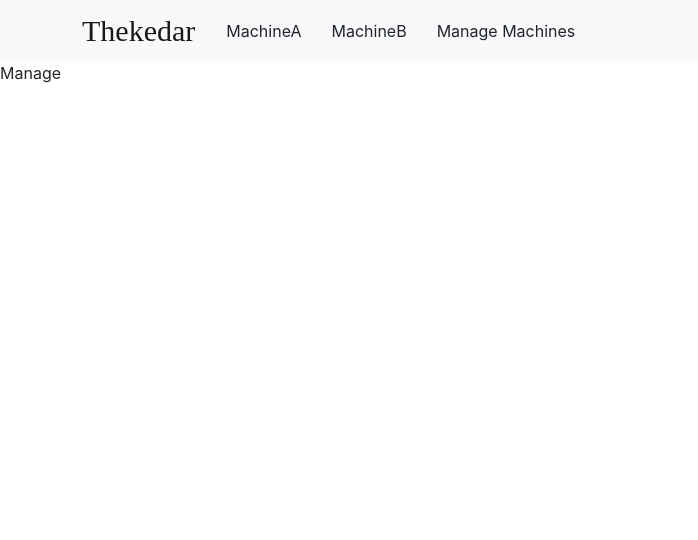
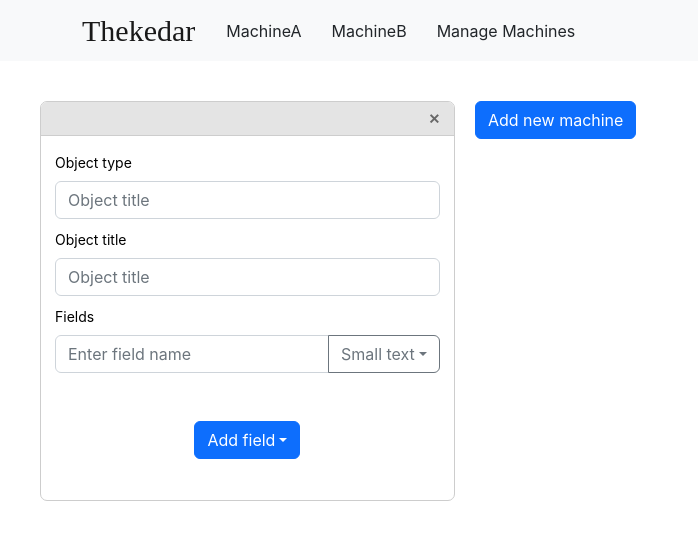
Before and after one commit to sourabkapoor/Thekedar, a React (Create React App) app: page /manage in a window 1280 px wide. Shown: the top 540 px of the page, without its empty margins (0-698 px from the left). Built offline with nearby package versions, Linux system fonts and the light colour scheme; a web font is replaced by a local one.

Commit message:
Added machine form creating

```diff
--- a/package.json
+++ b/package.json
@@ -7,6 +7,7 @@
     "@testing-library/react": "^13.3.0",
     "@testing-library/user-event": "^13.5.0",
     "bootstrap": "^5.1.3",
+    "nanoid": "^4.0.0",
     "react": "^18.2.0",
     "react-bootstrap": "^2.4.0",
     "react-dom": "^18.2.0",
--- a/public/index.html
+++ b/public/index.html
@@ -17,12 +17,7 @@
     <link rel="manifest" href="%PUBLIC_URL%/manifest.json" />
 
       <!-- Bootstrap -->
-      <link
-        rel="stylesheet"
-        href="https://cdn.jsdelivr.net/npm/bootstrap@5.1.3/dist/css/bootstrap.min.css"
-        integrity="sha384-1BmE4kWBq78iYhFldvKuhfTAU6auU8tT94WrHftjDbrCEXSU1oBoqyl2QvZ6jIW3"
-        crossorigin="anonymous"
-      />
+      <link href="https://cdn.jsdelivr.net/npm/bootstrap@5.2.0-beta1/dist/css/bootstrap.min.css" rel="stylesheet" integrity="sha384-0evHe/X+R7YkIZDRvuzKMRqM+OrBnVFBL6DOitfPri4tjfHxaWutUpFmBp4vmVor" crossorigin="anonymous">
 
       <!-- google fonts -->
       <link rel="preconnect" href="https://fonts.googleapis.com">
--- a/src/App.js
+++ b/src/App.js
@@ -2,7 +2,7 @@ import { Route, Routes } from 'react-router-dom';
 import ControlNavbar from './components/controlNavbar/controlNavbar';
 import Home from './components/home/home';
 import Machine from './components/machine/machine';
-import ManageMachines from './components/manageMachines/managemachines';
+import ManageMachines from './components/manageMachines/manageMachines';
 
 function App() {
   return (
--- /dev/null
+++ b/src/components/formComponents/addFieldBtn/addFieldBtn.js
@@ -0,0 +1,17 @@
+import { Dropdown, DropdownButton } from "react-bootstrap"
+
+const AddFieldBtn = (props) => {
+
+  const addField = (fieldType) => {
+    props.newField(fieldType)
+  }
+
+  return <DropdownButton className="mt-5 d-flex justify-content-center" id="dropdown-basic-button" title="Add field">
+    <Dropdown.Item onClick={() => addField("Small text")}>Small text</Dropdown.Item>
+    <Dropdown.Item onClick={() => addField("Long text")}>Long text</Dropdown.Item>
+    <Dropdown.Item onClick={() => addField("Number")}>Number</Dropdown.Item>
+    <Dropdown.Item onClick={() => addField("Date")}>Date</Dropdown.Item>
+  </DropdownButton>
+}
+
+export default AddFieldBtn
--- /dev/null
+++ b/src/components/formComponents/inputTypeDropDown/inputTypeDropDown.js
@@ -0,0 +1,81 @@
+import { InputGroup, Form, Dropdown, DropdownButton } from "react-bootstrap";
+const { useState } = require("react");
+
+const InputTypeDropDown = (props) => {
+  const [activeType, setActive] = useState(props.fieldType);
+  const [inputValue, setinputValue] = useState(props.text)
+
+  const changeFieldtype = (newType) => {
+    setActive(newType)
+    setinputValue("")
+  }
+
+  const inputValueChange = (value) => {
+    setinputValue(value.value)
+    props.valueChange(value)
+  }
+
+  return (
+    <>
+      <InputGroup className="mb-3">
+        {  activeType === "Small text" ?
+         <Form.Control
+            value={inputValue}
+            placeholder="Enter field name"
+            type="text"
+            onChange={(e) => inputValueChange(e.target)}
+          />
+          :
+          activeType === "Long text" ?
+          <Form.Control
+            value={inputValue}
+            placeholder="Enter field name"
+            type="textArea"
+            onChange={(e) => inputValueChange(e.target)}
+          />
+          :
+          activeType === "Number" ?
+          <Form.Control
+            value={inputValue}
+            placeholder="Enter field name"
+            type="number"
+            onChange={(e) => inputValueChange(e.target)}
+          />
+          :
+          <Form.Control
+            value={inputValue}
+            placeholder="Enter field name"
+            type="date"
+            onChange={(e) => inputValueChange(e.target)}
+          />
+
+        }
+
+        <DropdownButton
+          variant="outline-secondary"
+          title={activeType}
+          id="formTypeSelect"
+          align="end"
+        >
+          <Dropdown.Item onClick={() => changeFieldtype("Small text")}>
+            Small text
+          </Dropdown.Item>
+          <Dropdown.Item onClick={() => changeFieldtype("Long text")}>
+            Long text
+          </Dropdown.Item>
+          <Dropdown.Item onClick={() => changeFieldtype("Number")}>
+            Number
+          </Dropdown.Item>
+          <Dropdown.Item onClick={() => changeFieldtype("Date")}>
+            Date
+          </Dropdown.Item>
+          <Dropdown.Item onClick={() => props.removeFiled(props.fieldId)}>
+            Remove
+          </Dropdown.Item>
+        </DropdownButton>
+      </InputGroup>
+    </>
+  );
+};
+
+export default InputTypeDropDown;
--- /dev/null
+++ b/src/components/formComponents/textField/textFiled.js
@@ -0,0 +1,17 @@
+import { Form } from "react-bootstrap";
+
+const TextFiled = (props) => {
+
+  return <Form.Group className="mb-2">
+    <Form.Label>{props.formLabel}</Form.Label>
+    <Form.Control
+      id={props.id}
+      type="text"
+      value={props.value}
+      placeholder="Object title"
+      onChange={props.inputChange}
+    />
+  </Form.Group>
+}
+
+export default TextFiled;
--- /dev/null
+++ b/src/components/machineForm/machineForm.js
@@ -0,0 +1,91 @@
+import { useState } from "react"
+import { Form } from "react-bootstrap"
+import AddFieldBtn from "../formComponents/addFieldBtn/addFieldBtn"
+import InputTypeDropDown from "../formComponents/inputTypeDropDown/inputTypeDropDown"
+import TextFiled from "../formComponents/textField/textFiled"
+import "./machineForm.scss"
+import { nanoid } from 'nanoid'
+
+const MachineForm = () => {
+  const [name, setname] = useState("")
+  const [typeName, setTypeName] = useState("")
+  const [formFields, setFormFields] = useState([ { "id": nanoid(), "type": "Small text" } ])
+
+  const inputChange = (e) => {
+    let textvalue = e.target.value
+    if(e.target.id === "objectType") {
+      setTypeName(textvalue)
+    }
+    else if(e.target.id === "objectTitle") {
+      setname(textvalue)
+    }
+  }
+
+  const fieldValueChange = (newValue) => {
+    console.log("value is: ", newValue)
+    return true
+  }
+
+  const addNewField = (type) => {
+    setFormFields([...formFields, {id: nanoid(), type: type}])
+  }
+
+  const fieldRemove = (removeFieldId) => {
+    setFormFields(formFields.filter(fields => fields.id !== removeFieldId))
+  }
+
+
+  return <div className="machineFormContr">
+    <div className="machineHeadingCntr">
+      <div style={{fontSize: 18}}>{typeName}</div>
+
+      <div className="deleteBtn">&#x2715;</div>
+    </div>
+    <div className="machineBodyCntr">
+      <Form>
+        {/* Object type */}
+        <TextFiled
+          id="objectType"
+          formLabel="Object type"
+          value={typeName}
+          inputChange={inputChange}
+        />
+
+        {/* object title */}
+        <TextFiled
+          id="objectTitle"
+          formLabel="Object title"
+          value={name}
+          inputChange={inputChange}
+        />
+
+        { formFields.length > 0 &&
+          <Form.Group className="mb-2">
+            <Form.Label>Fields</Form.Label>
+
+            { formFields.map(field => {
+                return <div key={"formField" + field.id}>
+                  <InputTypeDropDown
+                    text=""
+                    fieldId={field.id}
+                    fieldType={field.type}
+                    valueChange={(changedValue) => fieldValueChange(changedValue.value)}
+                    removeFiled={(id) => fieldRemove(id)}
+                  />
+                </div>
+              })
+            }
+          </Form.Group>
+        }
+
+        {/* Add a new field */}
+        <AddFieldBtn
+          newField={(fieldType) => addNewField(fieldType)}
+        />
+
+      </Form>
+    </div>
+  </div>
+}
+
+export default MachineForm
--- /dev/null
+++ b/src/components/machineForm/machineForm.scss
@@ -0,0 +1,28 @@
+.machineFormContr {
+  border: 1px solid #cdcdcd;
+  border-radius: 7px;
+  margin: 10px;
+  min-height: 400px;
+  min-width: 200px;
+  overflow: hidden;
+
+  .machineHeadingCntr {
+    background: rgb(228, 228, 228);
+    border-bottom: 1px solid #cdcdcd;
+    display: flex;
+    justify-content: space-between;
+    align-items: center;
+    padding: 3px 14px;
+    min-height: 34px;
+  }
+
+  .machineBodyCntr {
+    padding: 14px;
+
+    .form-label {
+      font-size: 14px;
+      color: black;
+      font-weight: 400;
+    }
+  }
+}
--- /dev/null
+++ b/src/components/manageMachines/manageMachine.scss
@@ -0,0 +1,13 @@
+.manageMachnineCntr {
+  display: flex;
+  flex-wrap: wrap;
+  margin: 30px;
+
+  .addBtn {
+    margin: 10px;
+    height: max-content;
+    &:focus {
+      box-shadow: none;
+    }
+  }
+}
--- a/src/components/manageMachines/managemachines.js
+++ b/src/components/manageMachines/managemachines.js
@@ -1,9 +1,14 @@
+import { Button } from "react-bootstrap";
+import MachineForm from "../machineForm/machineForm";
+import "./manageMachine.scss"
 
 const ManageMachines = () => {
 
-  return <>
-    Manage
-  </>
+  return <div className="manageMachnineCntr">
+    <MachineForm />
+
+    <Button variant="primary" className="addBtn">Add new machine</Button>
+  </div>
 }
 
 export default ManageMachines;
--- a/src/index.js
+++ b/src/index.js
@@ -1,6 +1,6 @@
 import React from 'react';
 import ReactDOM from 'react-dom/client';
-import './index.css';
+import './index.scss';
 import App from './App';
 import reportWebVitals from './reportWebVitals';
 import { BrowserRouter } from "react-router-dom";
--- a/src/index.css
+++ b/src/index.scss
@@ -15,3 +15,14 @@ code {
 .thekedarFont {
   font-family: 'Rye', cursive;;
 }
+
+.deleteBtn {
+  cursor: pointer;
+  color: #676767;
+  font-weight: 600;
+  font-size: 14px;
+
+  &:hover {
+    color: black;
+  }
+}
```
Also changed, not shown: 1 other file (tests, documents, lock files or other folders).
